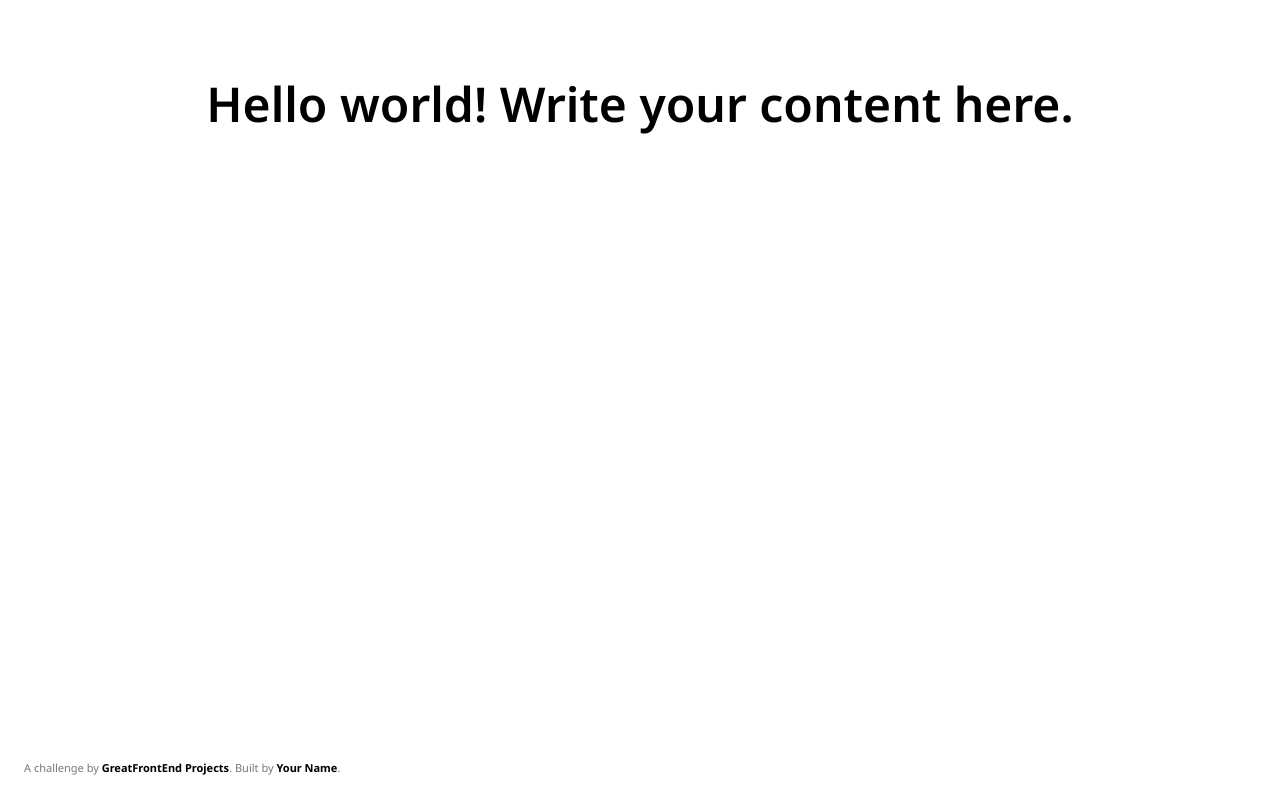
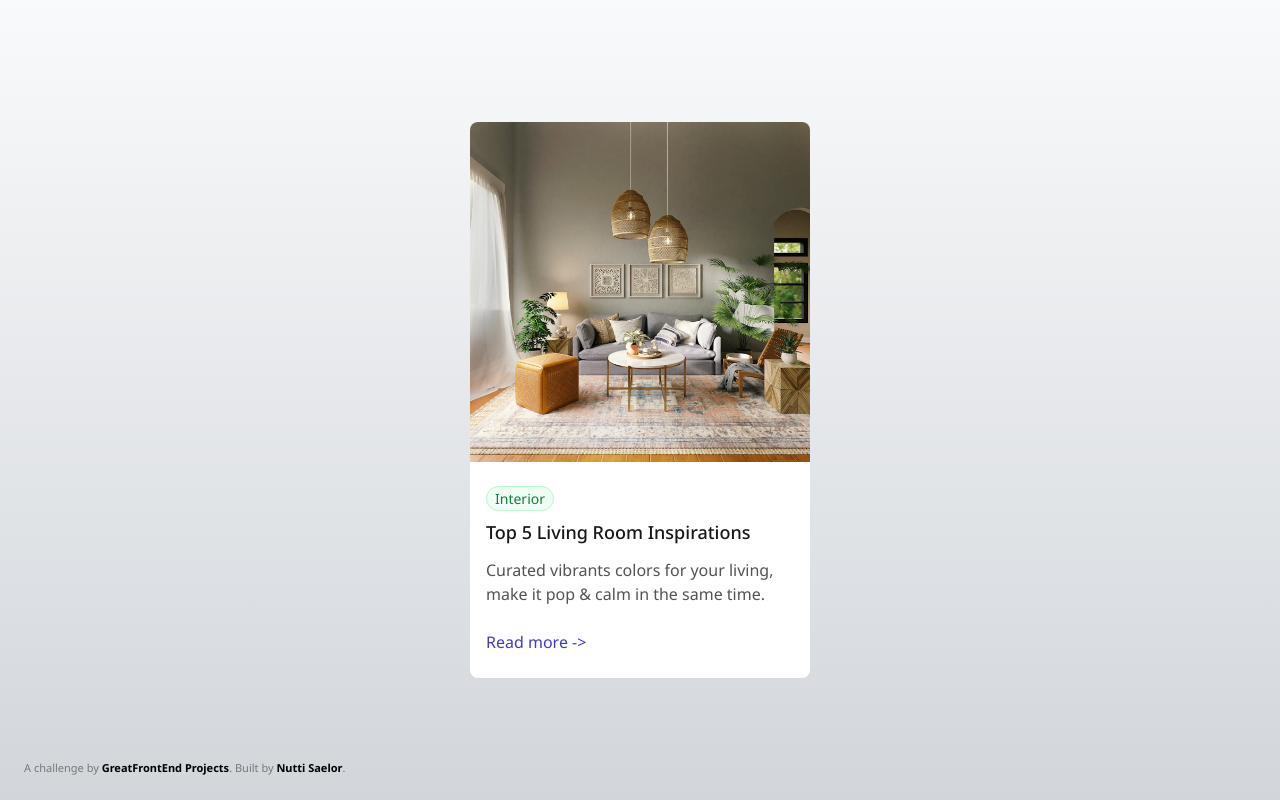
Before and after one commit to devlorz/blog-card, a plain HTML site: page index.html in a window 1280 px wide. Drawn offline with nearby package versions, Linux system fonts and the light colour scheme.

Commit message:
feat: implement blog card

```diff
--- a/css/style.css
+++ b/css/style.css
@@ -10,10 +10,62 @@ body {
   -webkit-font-smoothing: antialiased;
   -moz-osx-font-smoothing: grayscale;
   text-rendering: optimizeLegibility;
+
+  background: linear-gradient(#F9FAFB, #D2D6DB);
+  display: flex;
+  justify-content: center;
+  align-items: center;
 }
 
 * {
   box-sizing: border-box;
+}
+
+.card {
+  background-color: white;
+  width: 340px;
+  border-radius: 8px;
+}
+
+img {
+  border-radius: 8px 8px 0 0;
+}
+
+.description {
+  padding: 24px 16px;
+}
+
+.badge {
+  display: inline;
+  background-color: #F0FDF4;
+  color: #15803D;
+  font-size: 0.875rem;
+  height: 24px;
+  line-height: 1.25rem;
+  padding: 2px 8px;
+  border-radius: 9999px;
+  border: 1px solid #BBF7D0;
+}
+
+.title {
+  color: #171717;
+  font-size: 1.125rem;
+  line-height: 1.75rem;
+  font-weight: 500;
+  margin-top: 8px;
+}
+
+.subtitle {
+  margin-top: 12px;
+  color: #525252;
+  line-height: 1.5rem;
+  margin-bottom: 24px;
+}
+
+.link {
+  text-decoration: none;
+  color: #4338CA;
+  line-height: 1.5rem;
 }
 
 .credits {
--- a/index.html
+++ b/index.html
@@ -1,6 +1,5 @@
 <!DOCTYPE html>
 <html lang="en">
-  <!-- [Delete this comment] This file is the main file for the challenge. For the most part, you should be editing this file. -->
   <head>
     <meta charset="utf-8" />
     <meta name="viewport" content="width=device-width, initial-scale=1" />
@@ -12,29 +11,21 @@
       rel="stylesheet"
     />
     <link rel="stylesheet" href="css/style.css" />
-
-    <!-- Tailwind CDN allows you to use Tailwind classes immediately in your HTML without any installation steps.
-      If you're not using Tailwind, you may delete the <script> -->
-    <!-- Get started on Tailwind: https://tailwindcss.com/docs/installation/play-cdn -->
     <script src="https://cdn.tailwindcss.com"></script>
 
     <link rel="icon" href="img/favicon.ico" sizes="any" />
-    <style>
-      /* You may write styles inside this <style> tag or within `css/style.css`. */
-    </style>
   </head>
   <body>
-    <!-- Add your site or application content here -->
-    <h1 class="text-5xl text-center font-semibold pt-20">
-      Hello world! Write your content here.
-    </h1>
+    <div class="card">
+      <img src="img/spacejoy-YqFz7UMm8qE-unsplash.jpg" alt="">
+      <div class="description">
+        <div class="badge">Interior</div>
+        <div class="title">Top 5 Living Room Inspirations</div>
+        <p class="subtitle">Curated vibrants colors for your living, make it pop & calm in the same time.</p>
+        <a href="" class="link">Read more -></a>
+      </div>
+    </div>
 
-    <!-- Interior
-      Top 5 Living Room Inspirations
-      Curated vibrants colors for your living, make it pop & calm in the same time.
-      Read more -->
-
-    <!-- Attribute this challenge to yourself! -->
     <div class="credits" data-gfe-screenshot-exclude="true">
       A challenge by
       <a
@@ -45,7 +36,7 @@
       <a
         href="https://www.greatfrontend.com/projects/u/username"
         target="_blank"
-        >Your Name</a
+        >Nutti Saelor</a
       >.
     </div>
     <script src="js/index.js"></script>
```
Also changed, not shown: designs/Desktop.jpg (deleted), designs/Mobile.jpg (deleted), designs/Tablet.jpg (deleted).
